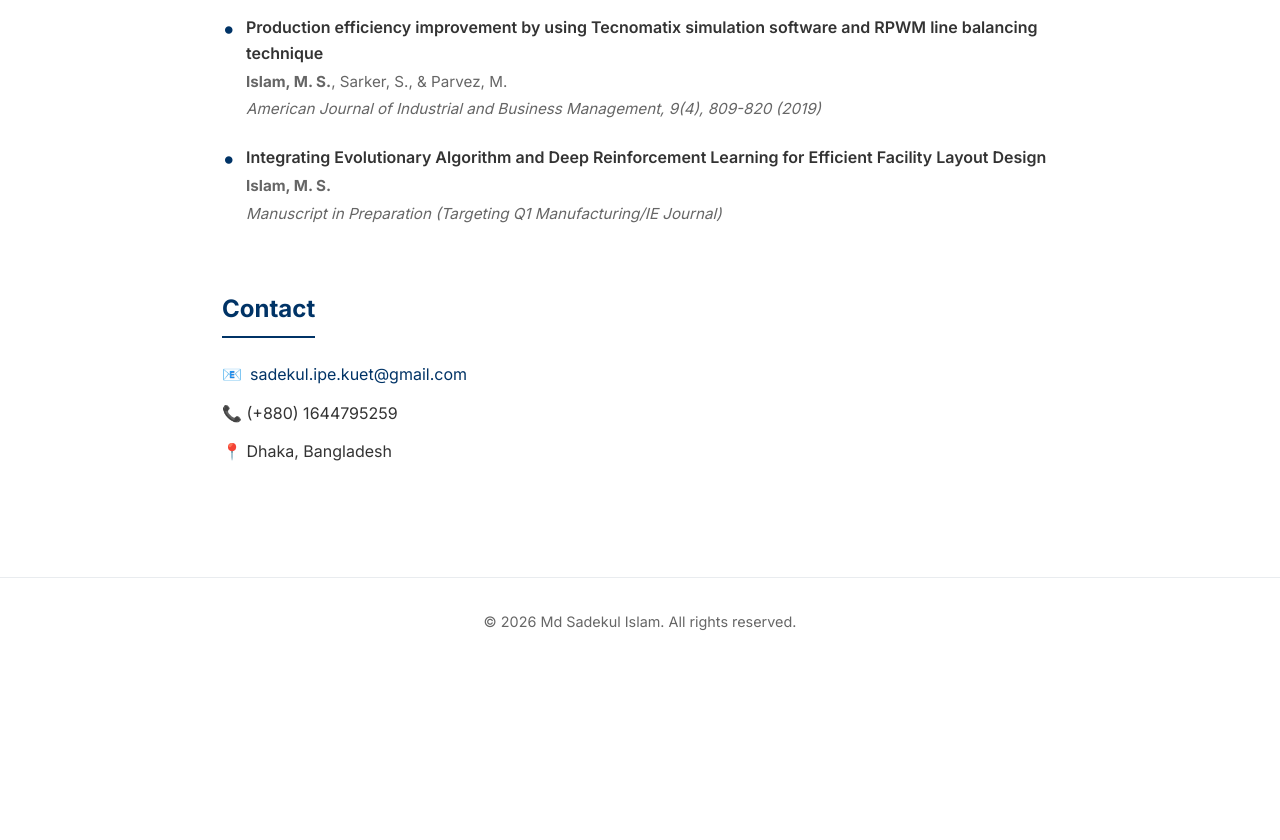
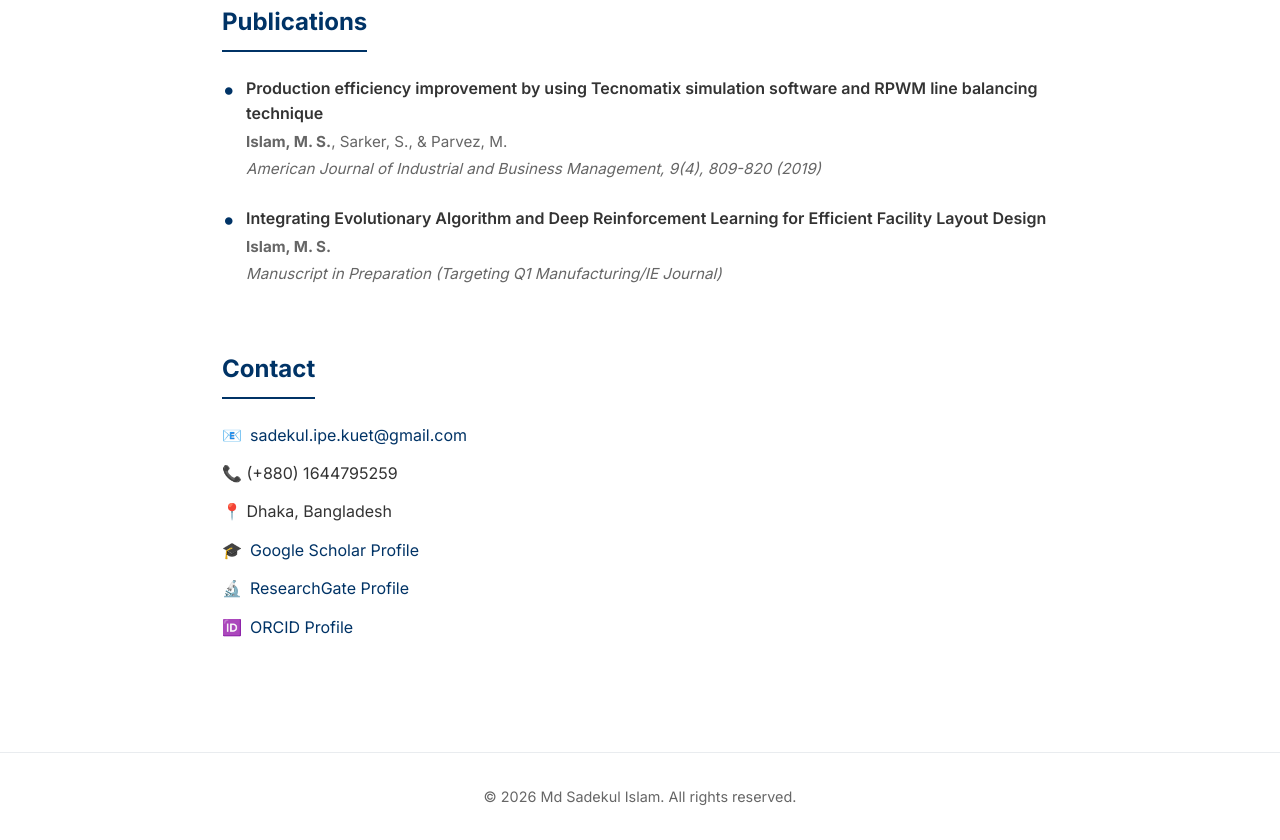
Before and after one commit to Sadik120/sadik120.github.io, a plain HTML site: page index.html in a window 1280 px wide. Shown: the part 1409-2249 px from the top of the page. Before the commit the page ends 2074 px from the top, so only its background shows below. Drawn offline with Linux system fonts and the light colour scheme.

Commit message:
Update index.html

```diff
--- a/index.html
+++ b/index.html
@@ -309,7 +309,6 @@
 
         <!-- Hero Section -->
         <section class="hero">
-            <!-- Your photo file name must be 'profile.jpg' in the same GitHub folder -->
             <img src="profile.jpg" alt="Md Sadekul Islam" class="hero-img">
             <div class="hero-content">
                 <h1>Md Sadekul Islam</h1>
@@ -319,8 +318,11 @@
                     <!-- REPLACE '#' WITH YOUR ACTUAL CV PDF LINK (e.g., href="cv.pdf") -->
                     <a href="#" class="btn btn-primary" target="_blank">Download CV (PDF)</a>
 
-                    <!-- REPLACE '#' WITH YOUR GOOGLE SCHOLAR LINK -->
                     <a href="https://scholar.google.com/citations?user=fwAI9YIAAAAJ&hl=en" class="btn btn-outline" target="_blank">Google Scholar</a>
+
+                    <a href="https://www.researchgate.net/profile/Md-Islam-1652" class="btn btn-outline" target="_blank">ResearchGate</a>
+
+                    <a href="https://orcid.org/0000-0003-4205-4544" class="btn btn-outline" target="_blank">ORCID</a>
 
                     <a href="https://linkedin.com/in/md-sadekul" class="btn btn-outline" target="_blank">LinkedIn</a>
                 </div>
@@ -386,6 +388,9 @@
                 <div>📧 <a href="mailto:sadekul.ipe.kuet@gmail.com">sadekul.ipe.kuet@gmail.com</a></div>
                 <div>📞 (+880) 1644795259</div>
                 <div>📍 Dhaka, Bangladesh</div>
+                <div>🎓 <a href="https://scholar.google.com/citations?user=fwAI9YIAAAAJ&hl=en" target="_blank">Google Scholar Profile</a></div>
+                <div>🔬 <a href="https://www.researchgate.net/profile/Md-Islam-1652" target="_blank">ResearchGate Profile</a></div>
+                <div>🆔 <a href="https://orcid.org/0000-0003-4205-4544" target="_blank">ORCID Profile</a></div>
             </div>
         </section>
 
```
